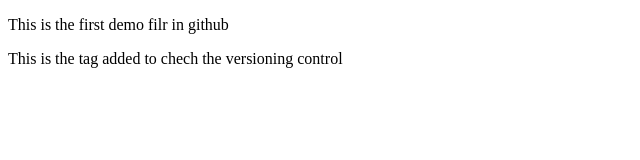
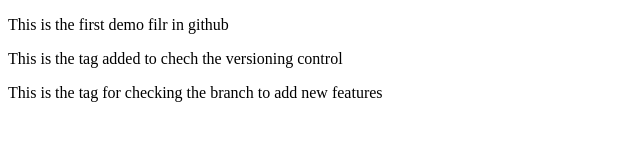
Before and after one commit to 25062000/demo_github, a plain HTML site: page index.html in a window 1280 px wide. Shown: the whole page, without its empty margins (0-640 px from the left). Drawn offline with Linux system fonts and the light colour scheme.

Commit message:
nf_first commit

```diff
--- a/index.html
+++ b/index.html
@@ -9,5 +9,6 @@
 <body>
     <p>This is the first demo filr in github</p>
     <p>This is the tag added to chech the versioning control</p>
+    <p>This is the tag for checking the branch to add new features</p>
 </body>
 </html>
```
